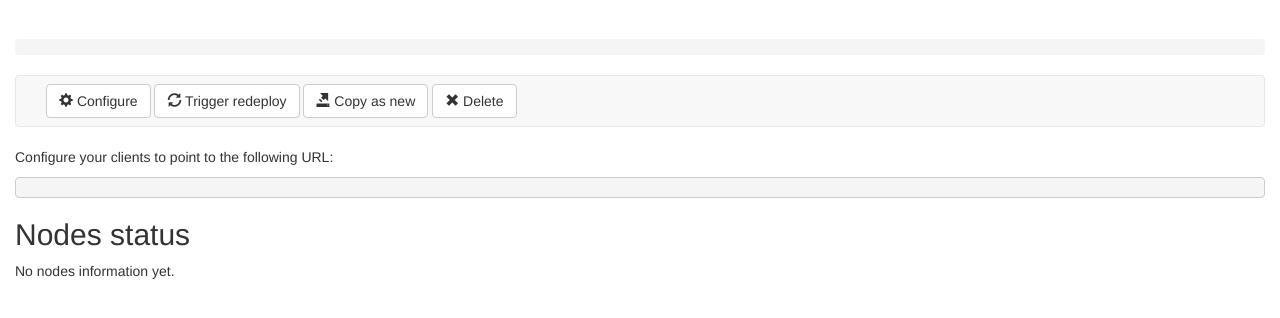
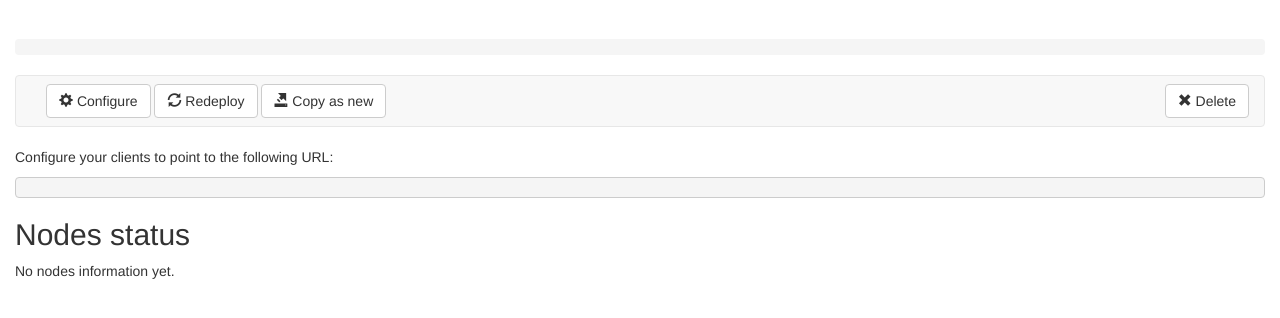
Before and after one commit to flupke/cloudy-release, a Django app: template cloudy/templates/projects/deployment_overview.html in a window 1280 px wide. Shown: the part 51-369 px from the top of the page. Run offline with Django 3.2, Linux system fonts and the light colour scheme; the template is opened without the code that fills it, so the values that code supplies are empty; some libraries are stand-ins or nearby versions.

Commit message:
cosmetic changes

```diff
--- a/cloudy/templates/projects/deployment_overview.html
+++ b/cloudy/templates/projects/deployment_overview.html
@@ -10,12 +10,12 @@
         <span class="glyphicon glyphicon-cog"></span> Configure
     </a>
     <a id="trigger_redeploy" class="btn btn-default">
-        <span class="glyphicon glyphicon-refresh"></span> Trigger redeploy
+        <span class="glyphicon glyphicon-refresh"></span> Redeploy
     </a>
     <a href="{% url 'projects_create_deployment' project_pk=deployment.project.pk %}?copy_from={{ deployment.pk }}" class="btn btn-default">
         <span class="glyphicon glyphicon-export"></span> Copy as new
     </a>
-    <a href="{% url 'projects_delete_deployment' pk=deployment.pk %}" class="btn btn-default">
+    <a href="{% url 'projects_delete_deployment' pk=deployment.pk %}" class="btn btn-default pull-right">
         <span class="glyphicon glyphicon-remove"></span> Delete
     </a>
 </div>
@@ -66,7 +66,7 @@
                 var alert_div = $('<div class="alert alert-success fade in">' +
                     '<button type="button" class="close" data-dismiss="alert" aria-hidden="true">×</button>' +
                     '<strong>Deployment was triggered!</strong> ' +
-                    'Refresh this page to see nodes status.' +
+                    'Refresh the page to see nodes status.' +
                     '</div>');
                 $('#messages').append(alert_div);
             });
```
